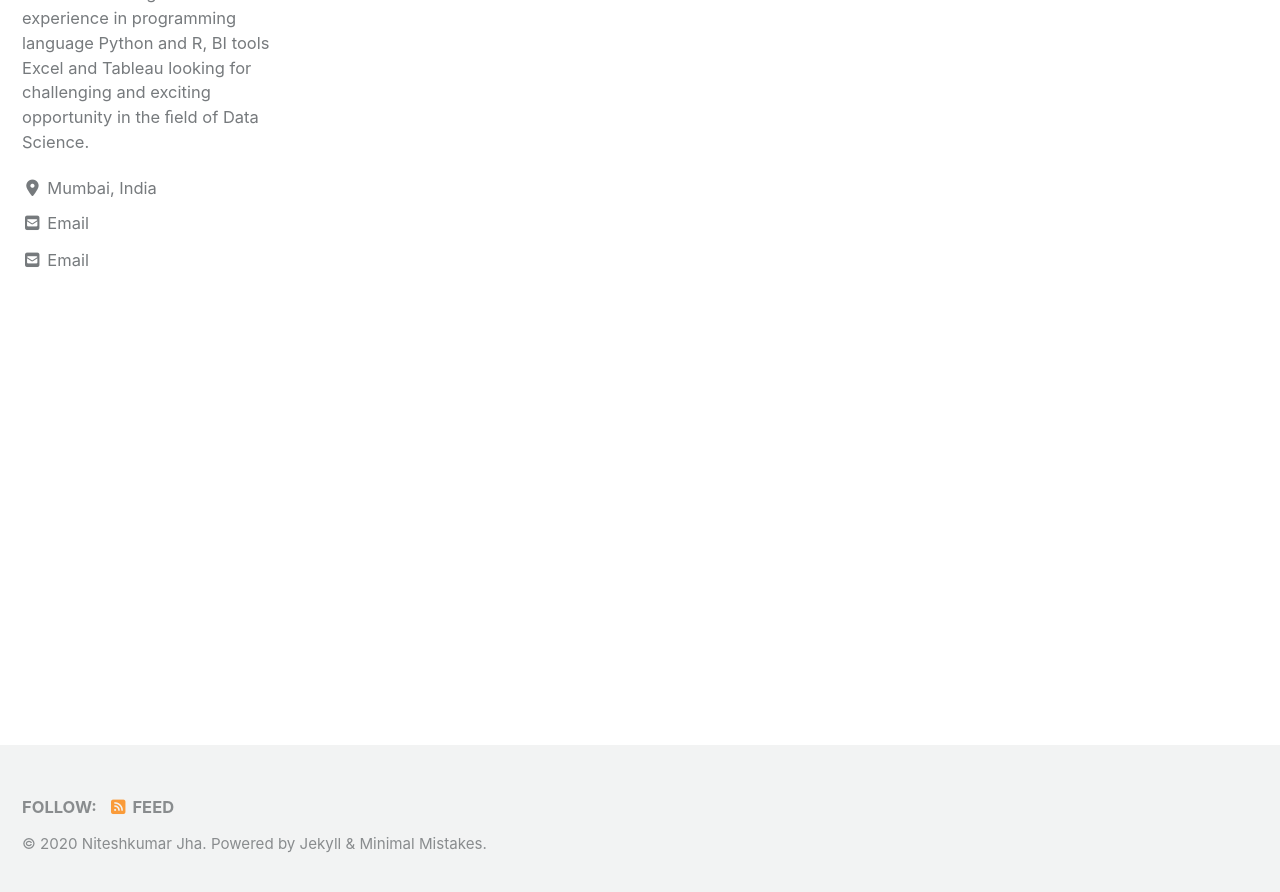
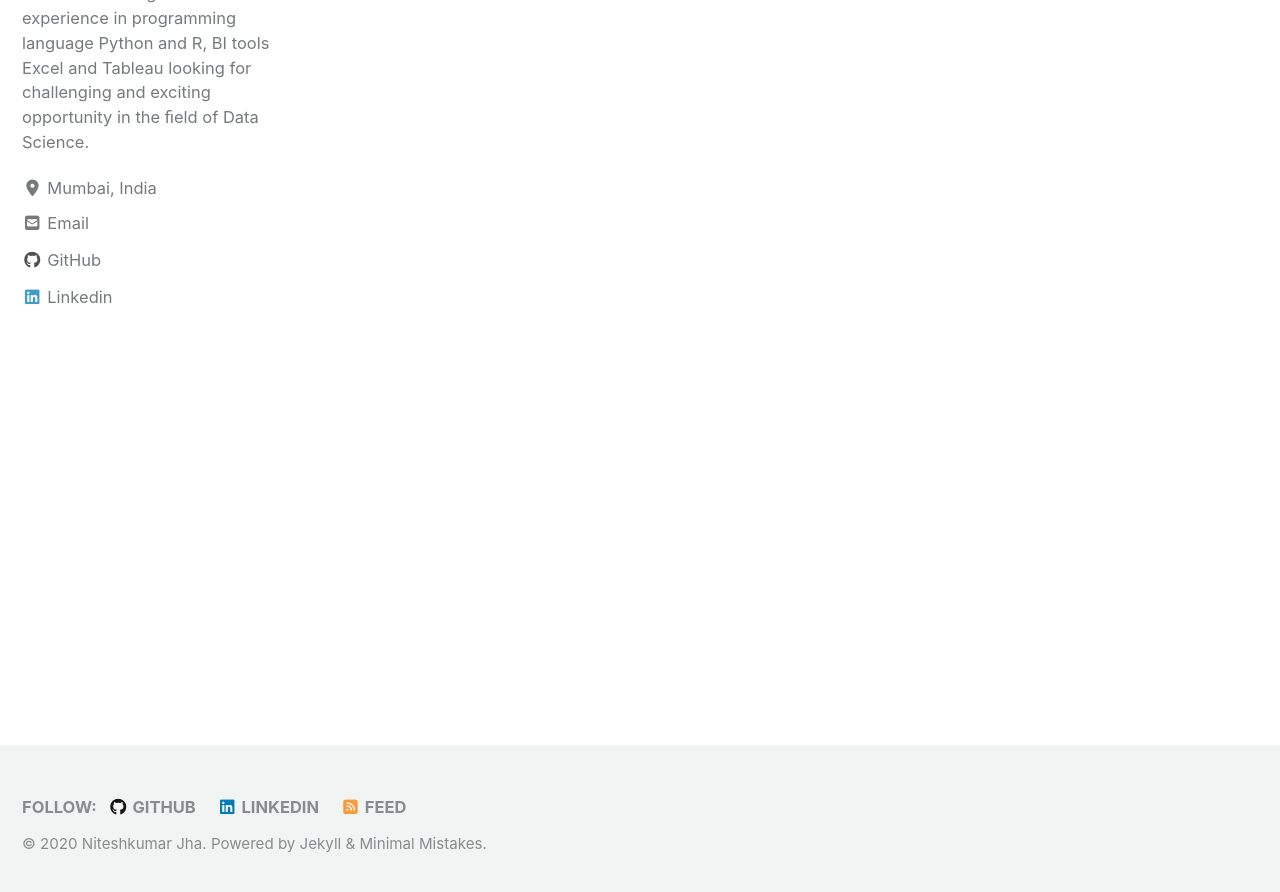
Before and after one commit to NiteshkumarJha/datascience-portfolio, a Jekyll site: the page built from index.html, in a window 1280 px wide and 900 px high, scrolled down 222 px. Shown: the top 892 px of the window. Built offline with Jekyll 4.4.1, drawn with Linux system fonts in a browser that asks for light colours; cached includes are drawn as plain includes; nearby versions of some CDN libraries; the list of posts is cut into pages by our own code.

Commit message:
Update _config.yml

```diff
--- a/_config.yml
+++ b/_config.yml
@@ -111,7 +111,7 @@ author:
   avatar           : # path of avatar image, e.g. "/assets/images/bio-photo.jpg"
   bio              : "Data Science fresher with knowledge of statistics and Machine learning and hands-on experience in programming language Python and R, BI tools Excel and Tableau looking for challenging and exciting opportunity in the ﬁeld of Data Science."
   location         : "Mumbai, India"
-  email            : niteshkumarj69@gmail.com
+  #email            : niteshkumarj69@gmail.com
   links:
     - label: "Email"
       icon: "fas fa-fw fa-envelope-square"
@@ -127,10 +127,10 @@ author:
       # url: "https://facebook.com/"
     - label: "GitHub"
       icon: "fab fa-fw fa-github"
-      # url: "https://github.com/"
-    - label: "Instagram"
-      icon: "fab fa-fw fa-instagram"
-      # url: "https://instagram.com/"
+      url: "https://github.com/NiteshkumarJha"
+    - label: "Linkedin"
+      icon: "fab fa-fw fa-linkedin"
+      url: "https://www.linkedin.com/in/niteshkumar-jha-a37910a9/"
 
 # Site Footer
 footer:
@@ -143,13 +143,13 @@ footer:
       # url:
     - label: "GitHub"
       icon: "fab fa-fw fa-github"
-      # url:
+      url: "https://github.com/NiteshkumarJha"
     - label: "GitLab"
       icon: "fab fa-fw fa-gitlab"
       # url:
-    - label: "Bitbucket"
-      icon: "fab fa-fw fa-bitbucket"
-      # url:
+    - label: "Linkedin"
+      icon: "fab fa-fw fa-linkedin"
+      url: "https://www.linkedin.com/in/niteshkumar-jha-a37910a9/"
     - label: "Instagram"
       icon: "fab fa-fw fa-instagram"
       # url:
```
